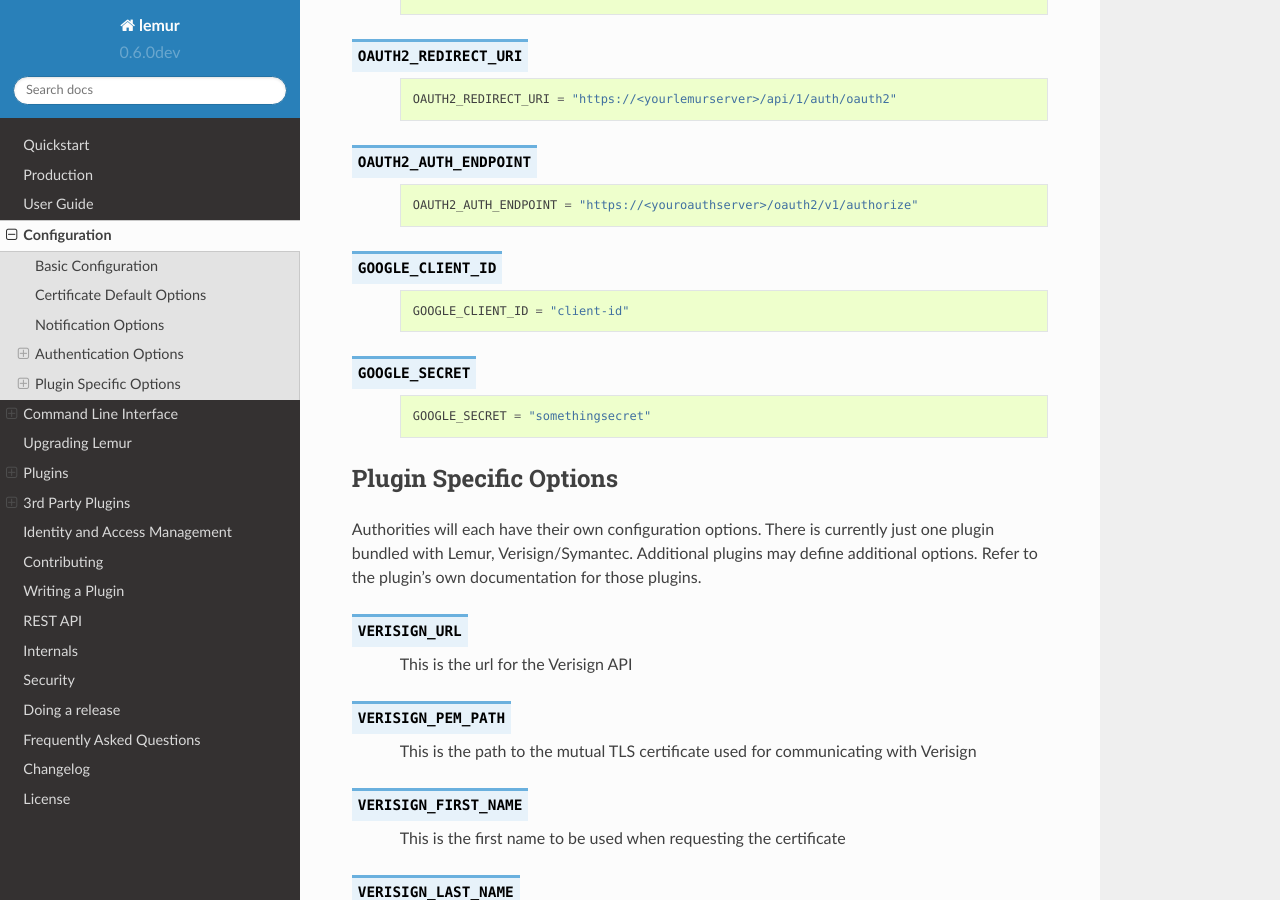
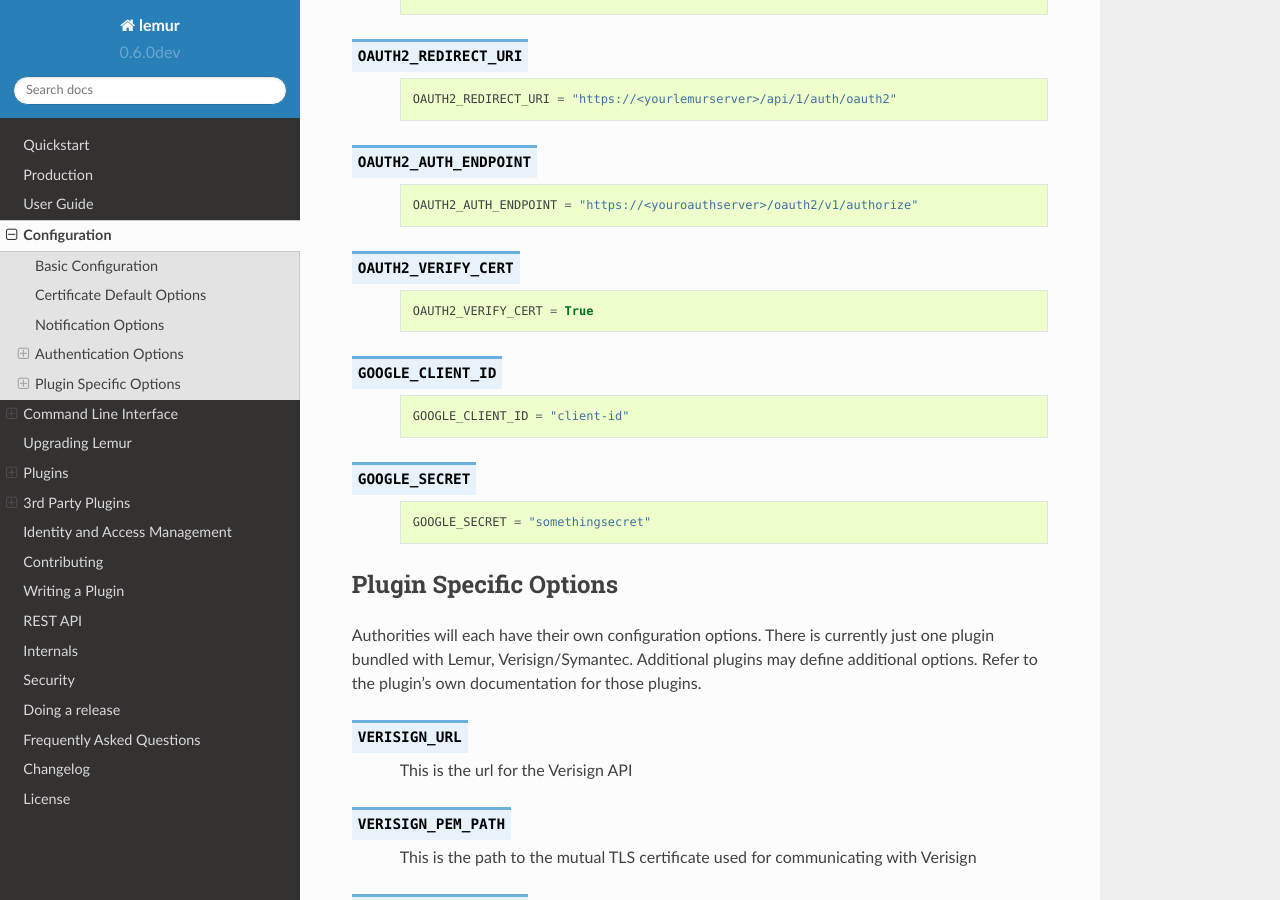
Before and after one commit to Netflix/lemur, a Sphinx documentation site: the page built from docs/administration.rst, in a window 1280 px wide and 900 px high, scrolled down 8622 px. Built offline with Sphinx 7.4.7 and the Read the Docs theme 2.0.0, drawn with Linux system fonts in a browser that asks for light colours; pages that are not in the unit, such as notebooks, are missing from menus.

Commit message:
Added ability to ignore cert for oauth2 provider
This is useful for development environments where the OAuth provider
doesn't have a valid cert!

```diff
--- a/docs/administration.rst
+++ b/docs/administration.rst
@@ -495,6 +495,13 @@ For more information about how to use social logins, see: `Satellizer <https://g
         ::
 
             OAUTH2_AUTH_ENDPOINT = "https://<youroauthserver>/oauth2/v1/authorize"
+
+.. data:: OAUTH2_VERIFY_CERT
+    :noindex:
+
+        ::
+
+            OAUTH2_VERIFY_CERT = True
 
 .. data:: GOOGLE_CLIENT_ID
     :noindex:
```
Also changed, not shown: 1 other file.
